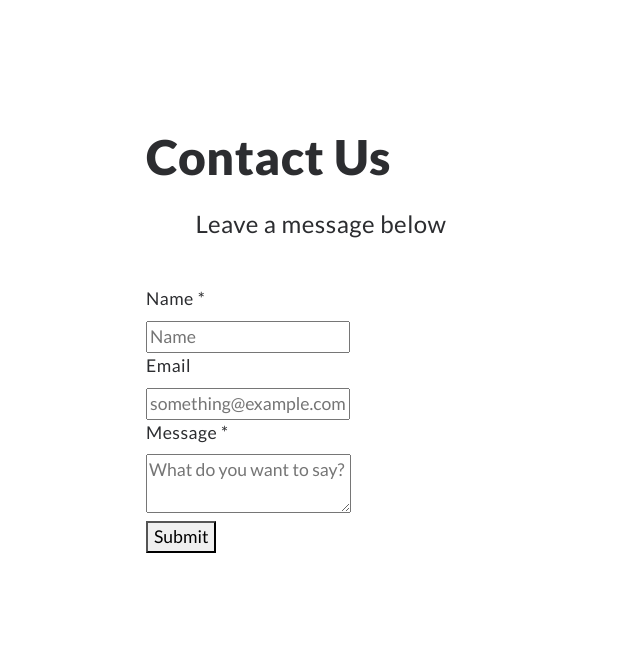
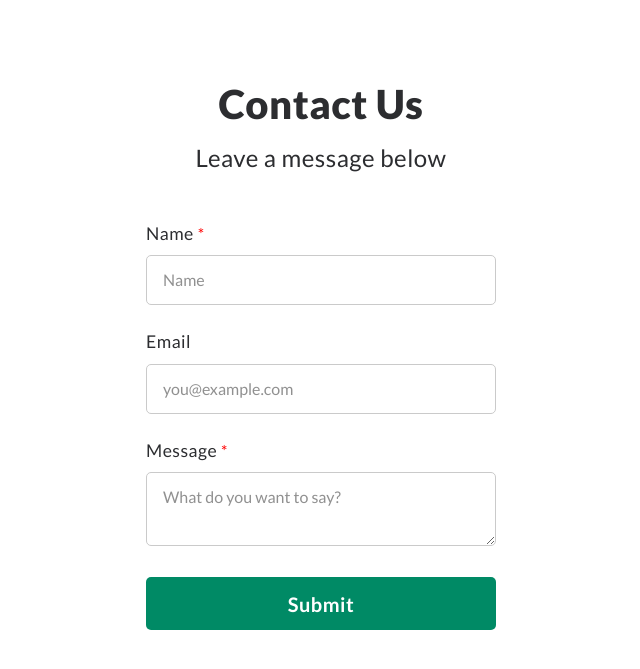
Before and after one commit to brucehow/examinaid, a Flask app: page /contact in a window 1280 px wide. Shown: the part 71-740 px from the top of the page, without its empty margins (319-959 px from the left). Run offline with Flask 2, Linux system fonts and the light colour scheme; some libraries are stand-ins or nearby versions.

Commit message:
Add styling for the contact us forms

```diff
--- a/app/static/css/forms.css
+++ b/app/static/css/forms.css
@@ -1,6 +1,11 @@
+/* Form structure */
 form {
+  margin: 5rem auto;
+  max-width: 350px;
+}
+
+form .login {
   margin: 8rem auto;
-  max-width: 350px;
 }
 
 form > h2,
@@ -8,7 +13,7 @@ form > h4 {
   text-align: center;
 }
 
-/* Form structure */
+/* Field structure */
 .field {
   margin-bottom: 1.5rem;
 }
--- a/app/templates/contact.html
+++ b/app/templates/contact.html
@@ -3,23 +3,28 @@
 {% block content %}
 <link rel="stylesheet" href="../static/css/forms.css">
 <form name="contact-to-google-sheets" id="google-sheets-form">
-    <h1>Contact Us</h1>
-    <h4>Leave a message below</h4>
+  <h2>Contact Us</h2>
+  <h4>Leave a message below</h4>
 
-    <label for="contact_name">Name <span class="red-text">*</span></label>
-    <br>
-    <input type="text" name="name" id="contact_name" placeholder="Name" autocomplete="off"/>
-    <br>
+  <div class="field">
+    <label for="contact_name">Name <span class="required">*</span></label>
+    <input class="userInput" type="text" name="name" id="contact_name" placeholder="Name" autocomplete="off"/>
+  </div>
+
+  <div class="field">
     <label for="contact_email">Email</label>
-    <br>
-    <input type="text" name="email" id="contact_email" placeholder="something@example.com" autocomplete="off"/>
-    <br>
-    <label for="contact_message">Message <span class="red-text">*</span></label>
-    <br>
-    <textarea name="message" id="contact_message" placeholder="What do you want to say?"></textarea>
-    <br>
-    <button type="submit" class="contact-form-submit-button" id="submit">Submit</button>
-    <p id="contact-form-response">Thank you for your message! We'll get to it as soon as we can.</p>
+    <input class="userInput" type="text" name="email" id="contact_email" placeholder="you@example.com"/>
+  </div>
+
+  <div class="field">
+    <label for="contact_message">Message <span class="required">*</span></label>
+    <textarea class="userInput" name="message" id="contact_message" placeholder="What do you want to say?"></textarea>
+  </div>
+
+  <div class="field">
+    <button class="form-btn" type="submit" id="submit">Submit</button>
+  </div>
+  <p id="contact-form-response">Thank you for your message! We'll get to it as soon as we can.</p>
 </form>
 <!-- The form javascript is imported on index.html -->
 {% endblock %}
```
